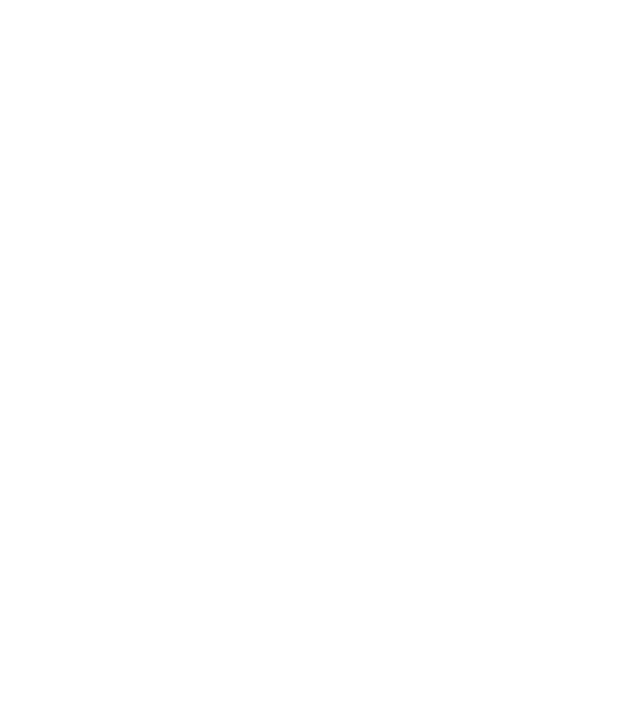
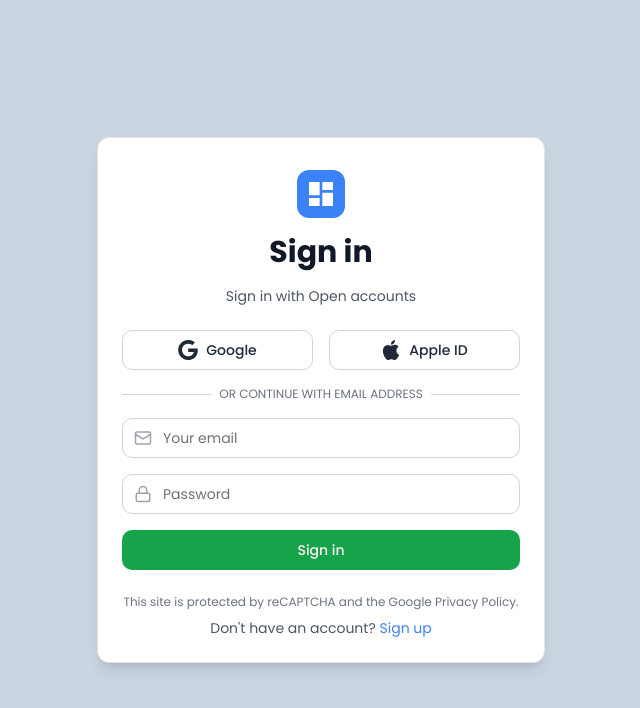
Before and after one commit to ProjectLedg/ProjectLedg, a React (Vite) app in the folder projectledg.client/: page /login in a window 1280 px wide. Shown: the top 708 px of the page, without its empty margins (319-959 px from the left). Built offline with nearby package versions, Linux system fonts and the light colour scheme.

Commit message:
Added more to the LoginPage.jsx, changed some small details in the companycreate and signuppages

```diff
--- a/projectledg.client/src/pages/AccountHandlingPages/CompanyCreatePage.jsx
+++ b/projectledg.client/src/pages/AccountHandlingPages/CompanyCreatePage.jsx
@@ -6,9 +6,9 @@
 import { Card, CardContent, CardDescription, CardFooter, CardHeader, CardTitle } from "@/components/ui/card"
 
 const initialFields = [
-  { id: 'firstName', label: 'First Name', type: 'text', placeholder: 'John' },
-  { id: 'lastName', label: 'Last Name', type: 'text', placeholder: 'Doe' },
-  { id: 'companyName', label: 'Company Name', type: 'text', placeholder: 'Acme Inc.' },
+  { id: 'firstName', label: 'Förrnamn', type: 'text', placeholder: 'John' },
+  { id: 'lastName', label: 'Efternamn', type: 'text', placeholder: 'Doe' },
+  { id: 'companyName', label: 'Företagsnamn', type: 'text', placeholder: 'Acme Inc.' },
 ]
 
 export default function CompanyCreatePage() {
@@ -32,8 +32,8 @@
     <div className="min-h-screen flex items-center justify-center bg-slate-300 backdrop-blur-md p-4">
       <Card className="w-full max-w-md shadow-lg">
         <CardHeader>
-          <CardTitle className="text-2xl font-bold">Company Setup</CardTitle>
-          <CardDescription>Please provide your company details {email}</CardDescription>
+          <CardTitle className="text-2xl font-bold">Sätt upp Företag</CardTitle>
+          <CardDescription>För in företags information {email}</CardDescription>
         </CardHeader>
         <form onSubmit={handleSubmit}>
           <CardContent className="space-y-4">
--- a/projectledg.client/src/pages/AccountHandlingPages/LoginPage.jsx
+++ b/projectledg.client/src/pages/AccountHandlingPages/LoginPage.jsx
@@ -1,8 +1,105 @@
+import React, { useState } from 'react'
+import { Button } from "@/components/ui/button"
+import { Input } from "@/components/ui/input"
+import { Card, CardContent, CardFooter, CardHeader } from "@/components/ui/card"
+import { Mail, Lock } from 'lucide-react'
 
 export default function LoginPage() {
-    return(
-        <>
-        </>
+    const [email, setEmail] = useState('')
+    const [password, setPassword] = useState('')
+
+    const handleSignIn = (e) => {
+        e.preventDefault()
+        console.log('Sign in with:', email, password)
+        // Add your sign-in logic here
+    }
+
+    const handleGoogleSignIn = () => {
+        console.log('Sign in with Google')
+        // Add your Google sign-in logic here
+    }
+
+    const handleAppleSignIn = () => {
+        console.log('Sign in with Apple')
+        // Add your Apple sign-in logic here
+    }
+
+    return (
+        <div className="min-h-screen flex items-center justify-center bg-slate-300 backdrop-blur-md px-4 sm:px-6 lg:px-8">
+            <Card className="w-full max-w-md bg-white shadow-lg">
+                <CardHeader className="flex flex-col items-center space-y-4 pt-6 sm:pt-8">
+                    <div className="w-12 h-12 bg-blue-500 rounded-xl flex items-center justify-center">
+                        <svg viewBox="0 0 24 24" className="w-8 h-8 text-white" fill="currentColor">
+                            <path d="M3 13h8V3H3v10zm0 8h8v-6H3v6zm10 0h8V11h-8v10zm0-18v6h8V3h-8z" />
+                        </svg>
+                    </div>
+                    <h1 className="text-2xl sm:text-3xl font-bold text-gray-900">Sign in</h1>
+                    <p className="text-sm text-gray-600">Sign in with Open accounts</p>
+                </CardHeader>
+                <CardContent className="space-y-4 px-4 sm:px-6">
+                    <div className="flex flex-col sm:flex-row space-y-2 sm:space-y-0 sm:space-x-4">
+                        <Button
+                            onClick={handleGoogleSignIn}
+                            className="flex-1 bg-white hover:bg-gray-100 text-gray-800 border border-gray-300"
+                        >
+                            <svg viewBox="0 0 24 24" className="w-5 h-5 mr-2" fill="currentColor">
+                                <path d="M12.24 10.285V14.4h6.806c-.275 1.765-2.056 5.174-6.806 5.174-4.095 0-7.439-3.389-7.439-7.574s3.345-7.574 7.439-7.574c2.33 0 3.891.989 4.785 1.849l3.254-3.138C18.189 1.186 15.479 0 12.24 0c-6.635 0-12 5.365-12 12s5.365 12 12 12c6.926 0 11.52-4.869 11.52-11.726 0-.788-.085-1.39-.189-1.989H12.24z"/>
+                            </svg>
+                            Google
+                        </Button>
+                        <Button
+                            onClick={handleAppleSignIn}
+                            className="flex-1 bg-white hover:bg-gray-100 text-gray-800 border border-gray-300"
+                        >
+                            <svg viewBox="0 0 24 24" className="w-5 h-5 mr-2" fill="currentColor">
+                                <path d="M12.152 6.896c-.948 0-2.415-1.078-3.96-1.04-2.04.027-3.91 1.183-4.961 3.014-2.117 3.675-.546 9.103 1.519 12.11 1.013 1.454 2.208 3.09 3.792 3.039 1.52-.065 2.09-.987 3.935-.987 1.831 0 2.35.987 3.96.948 1.637-.026 2.676-1.48 3.676-2.948 1.156-1.688 1.636-3.325 1.662-3.415-.039-.013-3.182-1.221-3.22-4.857-.026-3.04 2.48-4.494 2.597-4.559-1.429-2.09-3.623-2.324-4.39-2.376-2-.156-3.675 1.09-4.61 1.09zM15.53 3.83c.843-1.012 1.4-2.427 1.245-3.83-1.207.052-2.662.805-3.532 1.818-.78.896-1.454 2.338-1.273 3.714 1.338.104 2.715-.688 3.559-1.701"/>
+                            </svg>
+                            Apple ID
+                        </Button>
+                    </div>
+                    <div className="relative">
+                        <div className="absolute inset-0 flex items-center">
+                            <span className="w-full border-t border-gray-300"></span>
+                        </div>
+                        <div className="relative flex justify-center text-xs uppercase">
+                            <span className="bg-white px-2 text-gray-500">Or continue with email address</span>
+                        </div>
+                    </div>
+                    <form onSubmit={handleSignIn} className="space-y-4">
+                        <div className="relative">
+                            <Mail className="absolute left-3 top-1/2 transform -translate-y-1/2 text-gray-400" size={18} />
+                            <Input
+                                type="email"
+                                placeholder="Your email"
+                                value={email}
+                                onChange={(e) => setEmail(e.target.value)}
+                                className="pl-10 border-gray-300 focus:border-blue-500 focus:ring-blue-500"
+                            />
+                        </div>
+                        <div className="relative">
+                            <Lock className="absolute left-3 top-1/2 transform -translate-y-1/2 text-gray-400" size={18} />
+                            <Input
+                                type="password"
+                                placeholder="Password"
+                                value={password}
+                                onChange={(e) => setPassword(e.target.value)}
+                                className="pl-10 border-gray-300 focus:border-blue-500 focus:ring-blue-500"
+                            />
+                        </div>
+                        <Button type="submit" className="w-full">
+                            Sign in
+                        </Button>
+                    </form>
+                </CardContent>
+                <CardFooter className="flex flex-col items-center space-y-2 pt-0 px-4 sm:px-6">
+                    <p className="text-xs text-gray-500 text-center">
+                        This site is protected by reCAPTCHA and the Google Privacy Policy.
+                    </p>
+                    <p className="text-sm text-gray-600">
+                        Don't have an account? <a href="#" className="text-blue-500 hover:underline">Sign up</a>
+                    </p>
+                </CardFooter>
+            </Card>
+        </div>
     )
-
 }
--- a/projectledg.client/src/pages/AccountHandlingPages/SignupPage.jsx
+++ b/projectledg.client/src/pages/AccountHandlingPages/SignupPage.jsx
@@ -31,8 +31,8 @@
   return (
     <div className="flex flex-col lg:flex-row min-h-screen bg-gray-200">
       {/* Left side with logo and features */}
-      <div className="hidden bg-slate-300 lg:flex lg:w-1/2 p-8 lg:p-12 flex-col justify-between">
-        <div className='pt-40'>
+      <div className="hidden bg-slate-300 lg:flex lg:w-1/3 p-8 lg:p-12 flex-col justify-between">
+        <div className='pt-40 pl-11'>
           {/* Logo placeholder */}
           <div className="w-10 h-10 bg-gray-800 rounded-lg mb-8"></div>
           <div className="mb-8">
@@ -52,7 +52,7 @@
       </div>
 
       {/* Right side with sign-up form */}
-      <div className="w-full lg:w-1/2 flex items-center justify-center p-4 lg:p-0 min-h-screen">
+      <div className="w-full lg:w-2/3 flex items-center justify-center p-4 lg:p-0 min-h-screen">
       <Card className="w-full max-w-md p-4 sm:p-8 lg:p-12">
         <div className="max-w-md mx-auto w-full">
           {/* Header with title and sign-in link */}
```
